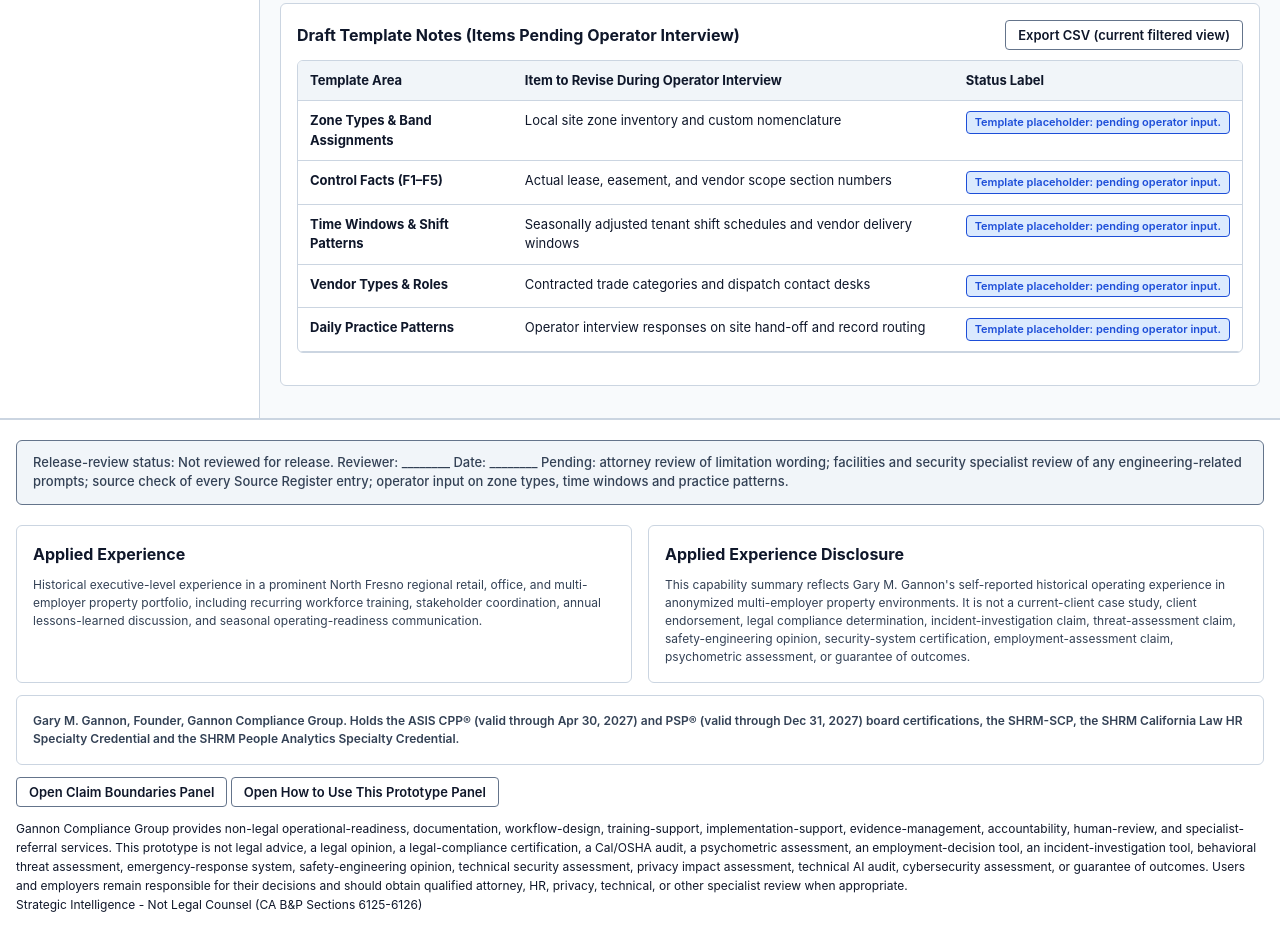
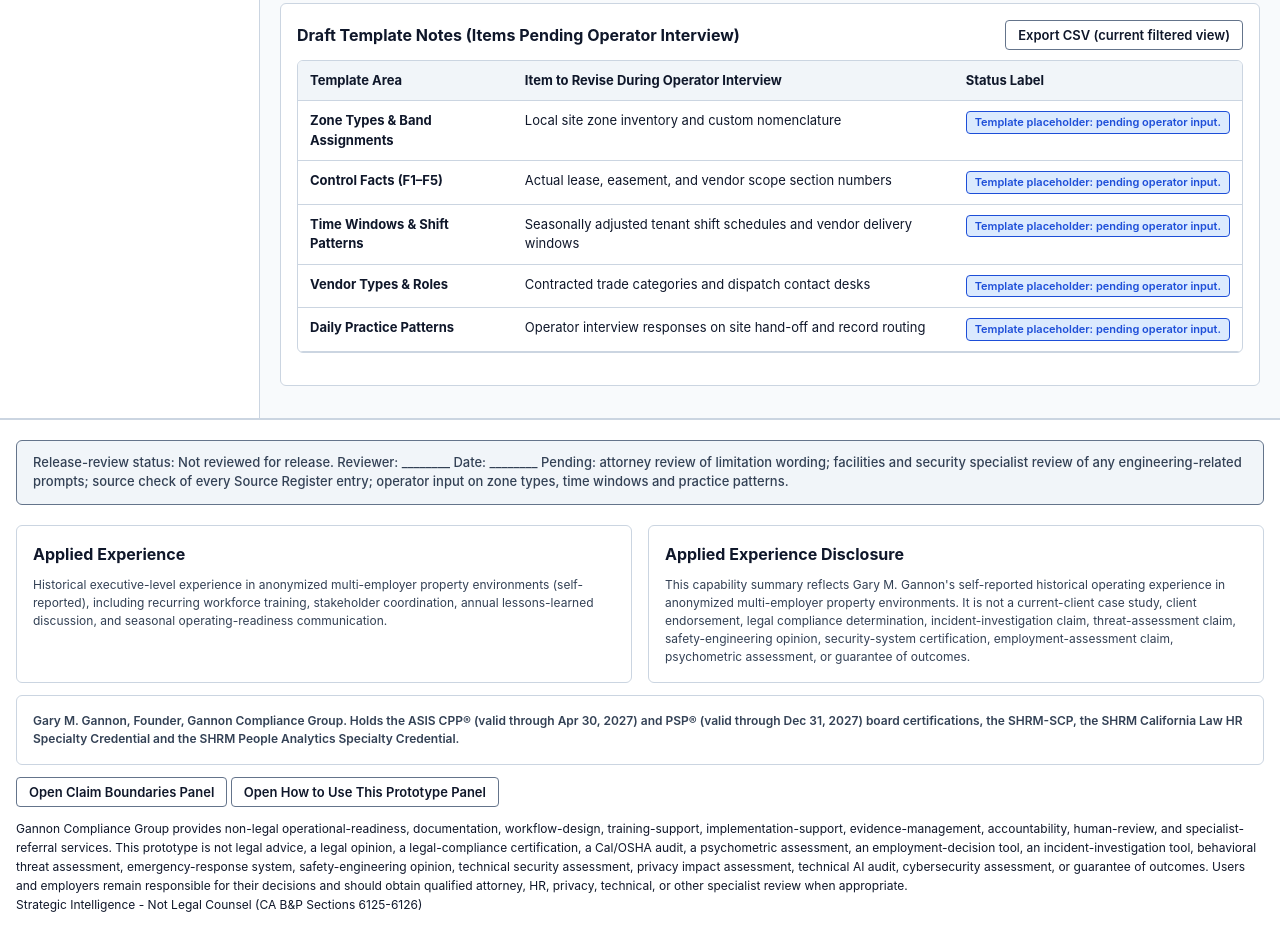
Before and after one commit to garymgannon-creator/garygannon-portfolio, a plain HTML site: page multi-employer-property-zone-coordination-record.html in a window 1280 px wide. Shown: the part 928-1874 px from the top of the page. Drawn offline with Linux system fonts and the light colour scheme.

Commit message:
Remove near-identifying location wording from the Applied Experience card
Co-Authored-By: Claude Sonnet 5.5 <noreply@anthropic.com>
Claude-Session: https://claude.ai/code/session_019Ldcv11ha4d5E7jiHh8GCD

```diff
--- a/multi-employer-property-zone-coordination-record.html
+++ b/multi-employer-property-zone-coordination-record.html
@@ -663,7 +663,7 @@
     <div class="experience-container">
       <div class="card" style="margin-bottom: 12px;">
         <h2 class="card-title">Applied Experience</h2>
-        <p style="margin: 0 0 8px 0;">Historical executive-level experience in a prominent North Fresno regional retail, office, and multi-employer property portfolio, including recurring workforce training, stakeholder coordination, annual lessons-learned discussion, and seasonal operating-readiness communication.</p>
+        <p style="margin: 0 0 8px 0;">Historical executive-level experience in anonymized multi-employer property environments (self-reported), including recurring workforce training, stakeholder coordination, annual lessons-learned discussion, and seasonal operating-readiness communication.</p>
       </div>
       <div class="card" style="margin-bottom: 12px;">
         <h2 class="card-title">Applied Experience Disclosure</h2>
```
